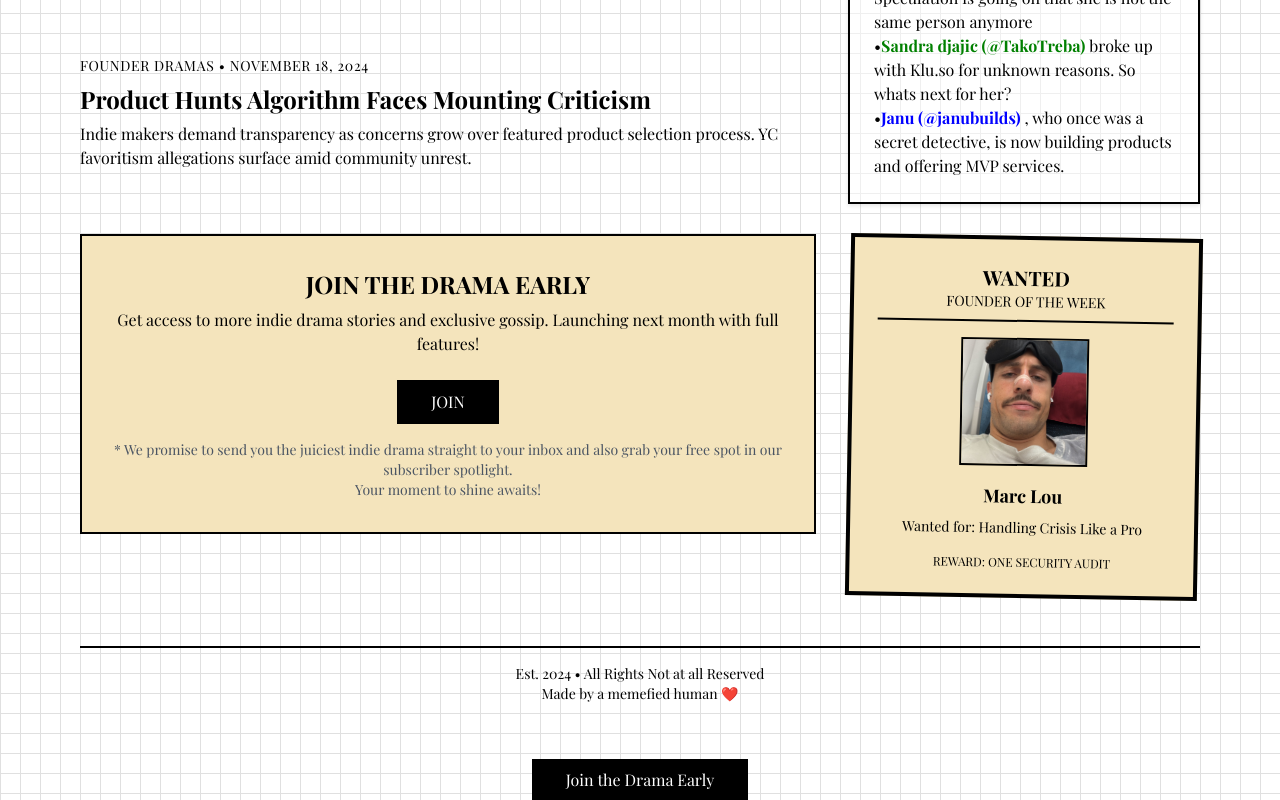
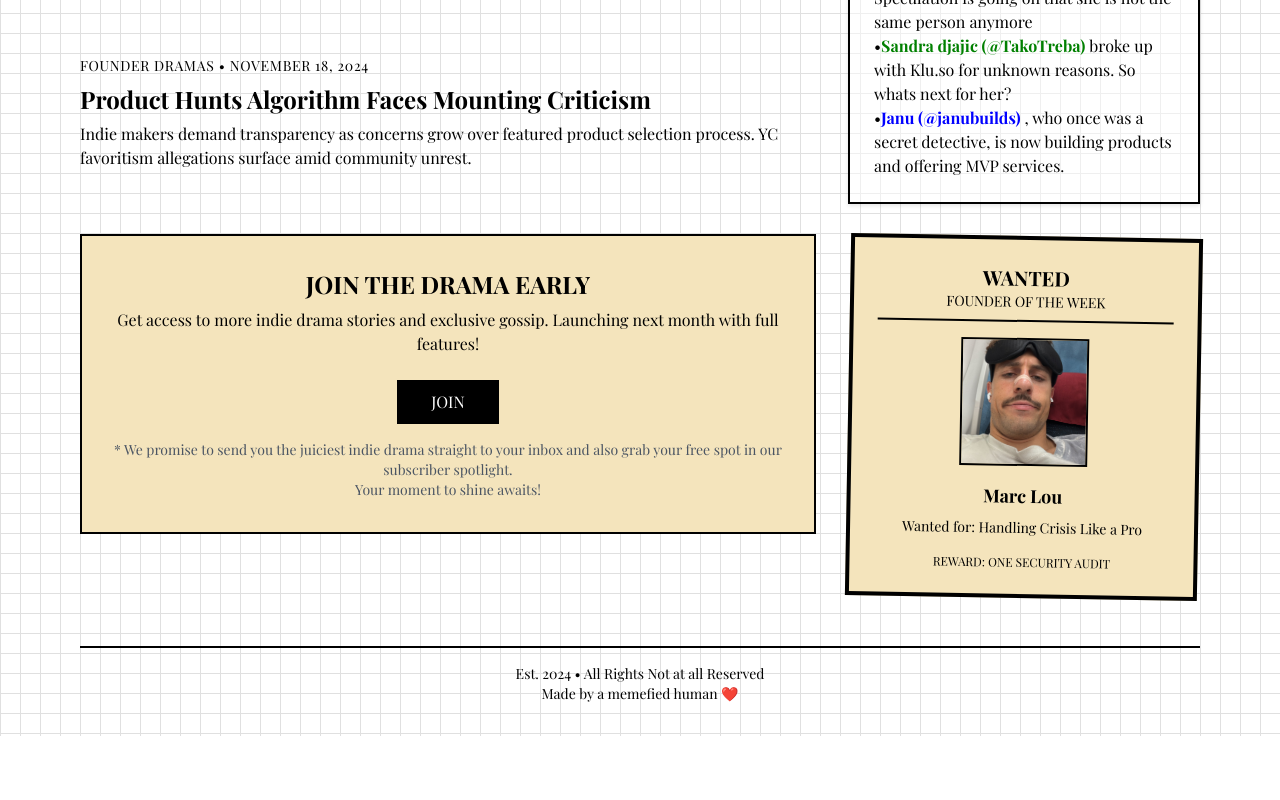
Before and after one commit to metacortexcypher/indie-hacker-trends, a Next.js app: page / in a window 1280 px wide. Shown: the part 427-1227 px from the top of the page. After the commit the page ends 1163 px from the top, so only its background shows below. Built offline with nearby package versions, Linux system fonts and the light colour scheme.

Commit message:
extra button removed

```diff
--- a/src/app/page.tsx
+++ b/src/app/page.tsx
@@ -1,15 +1,12 @@
 import NewspaperLayout from '@/components/NewspaperLayout';
-import Link from 'next/link';
+
 
 export default function Home() {
   return (
     <>
       <NewspaperLayout />
-      <div className="text-center mt-8">
-        <Link href="/tally-form" className="bg-black text-white font-serif py-2 px-8 hover:bg-gray-800 transition-colors duration-200 border-2 border-black">
-          Join the Drama Early
-        </Link>
-      </div>
+
+
     </>
   );
 }
```
